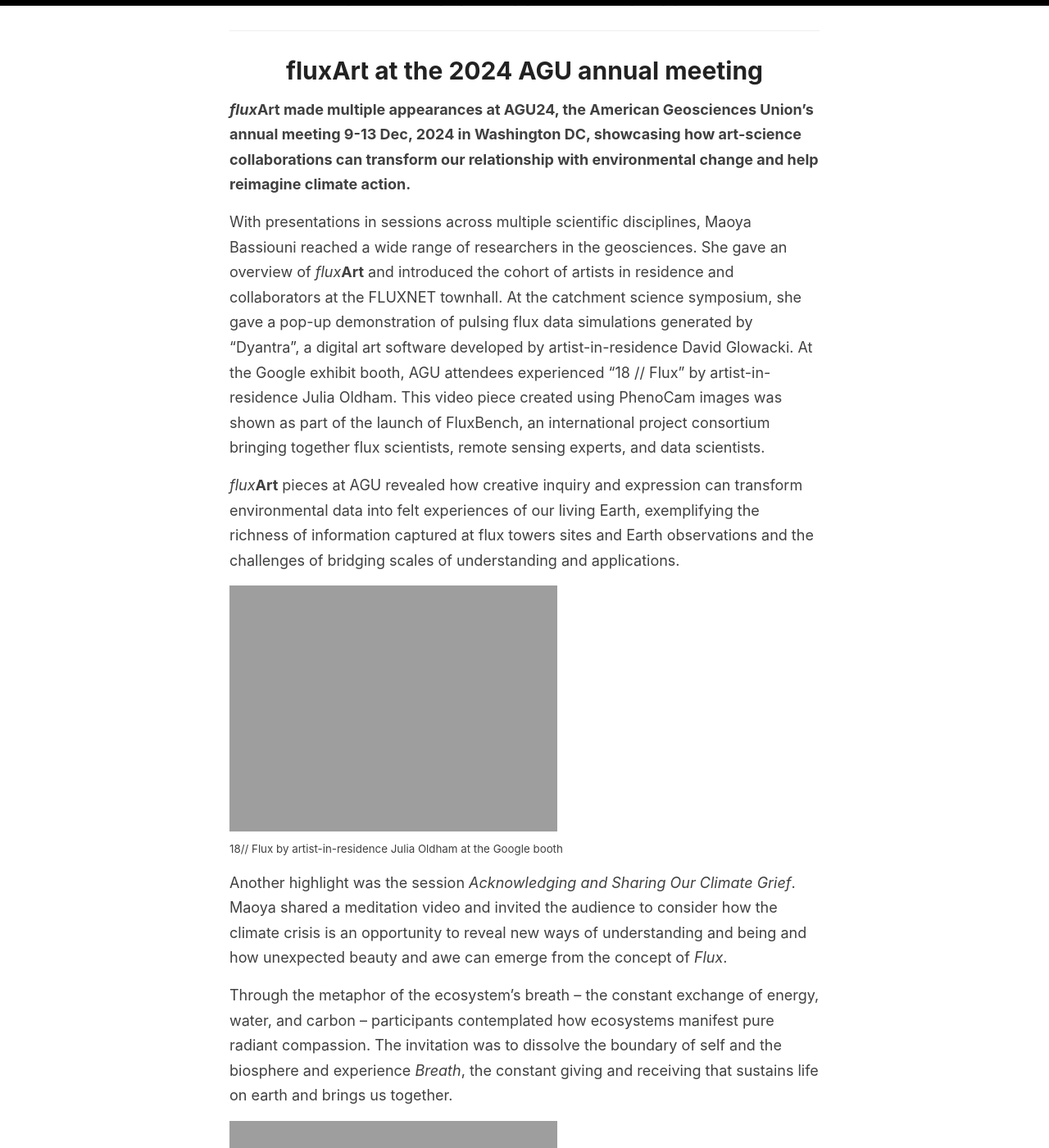
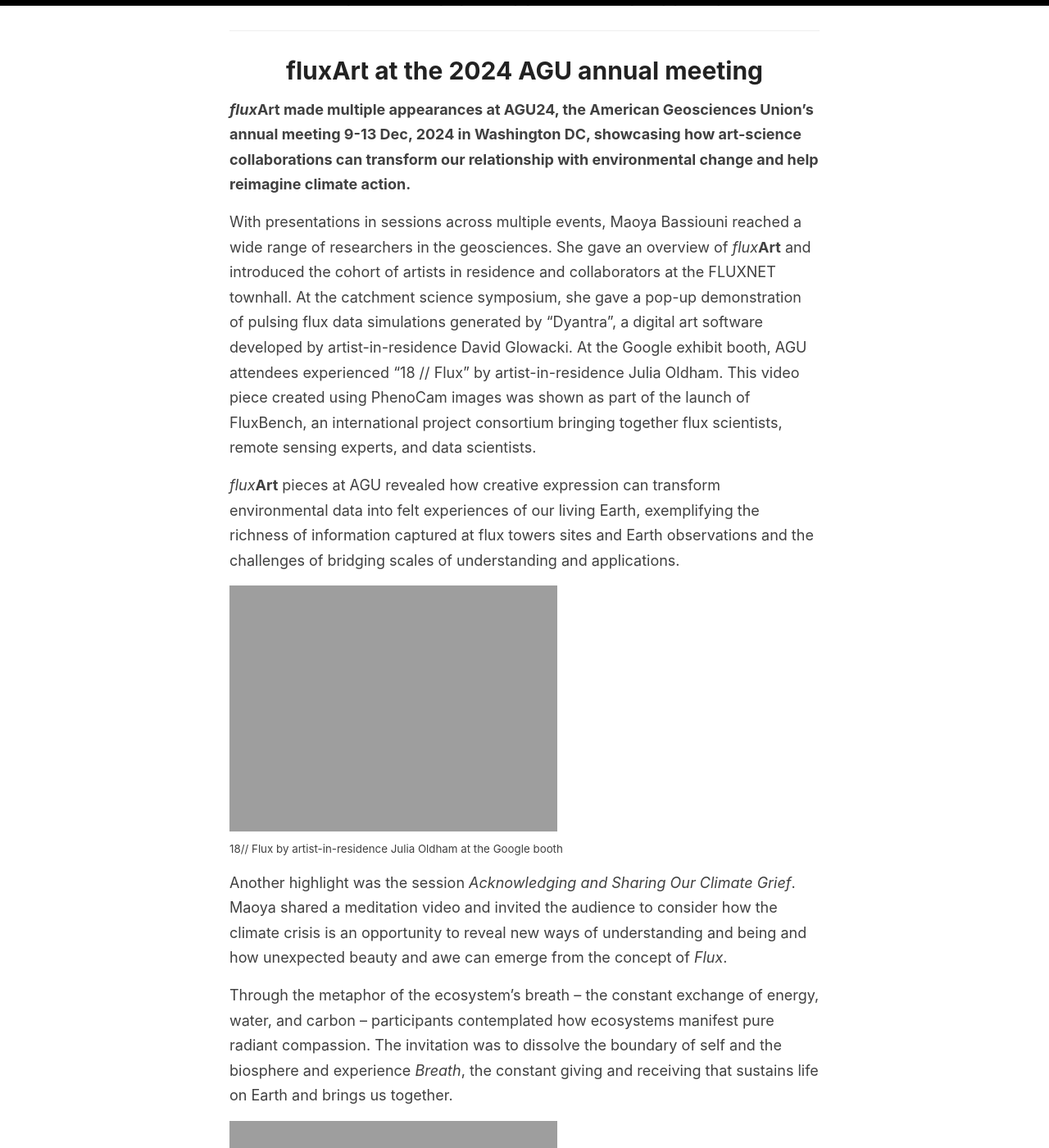
Before and after one commit to fluxnetart/fluxnetart.github.io, a Jekyll site: the page built from _posts/2024-12-11-agumeeting.md, in a window 1280 px wide and 1400 px high, scrolled down 334 px. Shown: the whole window at 82% size. Built offline with Jekyll 4.4.1, drawn with Linux system fonts in a browser that asks for light colours.

Commit message:
small edit

```diff
--- a/_posts/2024-12-11-agumeeting.md
+++ b/_posts/2024-12-11-agumeeting.md
@@ -7,9 +7,9 @@ categories: news
 
 <b><i>flux</i><b>Art</b> made multiple appearances at AGU24, the American Geosciences Union’s annual meeting 9-13 Dec, 2024 in Washington DC, showcasing how art-science collaborations can transform our relationship with environmental change and help reimagine climate action.</b>
 
-With presentations in sessions across multiple scientific disciplines, Maoya Bassiouni reached a wide range of researchers in the geosciences. She gave an overview of <i>flux</i><b>Art</b> and introduced the cohort of artists in residence and collaborators at the FLUXNET townhall. At the catchment science symposium, she gave a pop-up demonstration of pulsing flux data simulations generated by “Dyantra”, a digital art software developed by artist-in-residence David Glowacki. At the Google exhibit booth, AGU attendees experienced “18 // Flux” by artist-in-residence Julia Oldham. This video piece created using PhenoCam images was shown as part of the launch of FluxBench, an international project consortium bringing together flux scientists, remote sensing experts, and data scientists.
+With presentations in sessions across multiple events, Maoya Bassiouni reached a wide range of researchers in the geosciences. She gave an overview of <i>flux</i><b>Art</b> and introduced the cohort of artists in residence and collaborators at the FLUXNET townhall. At the catchment science symposium, she gave a pop-up demonstration of pulsing flux data simulations generated by “Dyantra”, a digital art software developed by artist-in-residence David Glowacki. At the Google exhibit booth, AGU attendees experienced “18 // Flux” by artist-in-residence Julia Oldham. This video piece created using PhenoCam images was shown as part of the launch of FluxBench, an international project consortium bringing together flux scientists, remote sensing experts, and data scientists.
 
-<i>flux</i><b>Art</b> pieces at AGU revealed how creative inquiry and expression can transform environmental data into felt experiences of our living Earth, exemplifying the richness of information captured at flux towers sites and Earth observations and the challenges of bridging scales of understanding and applications.
+<i>flux</i><b>Art</b> pieces at AGU revealed how creative expression can transform environmental data into felt experiences of our living Earth, exemplifying the richness of information captured at flux towers sites and Earth observations and the challenges of bridging scales of understanding and applications.
 
 <figure>
 	<img src="https://fluxnetart.github.io/images/agu_julia.png">
@@ -18,7 +18,7 @@ With presentations in sessions across multiple scientific disciplines, Maoya Bas
 
 Another highlight was the session <i>Acknowledging and Sharing Our Climate Grief</i>. Maoya shared a meditation video and invited the audience to consider how the climate crisis is an opportunity to reveal new ways of understanding and being and how unexpected beauty and awe can emerge from the concept of <i>Flux</i>.
 
-Through the metaphor of the ecosystem’s breath – the constant exchange of energy, water, and carbon – participants contemplated how ecosystems manifest pure radiant compassion. The invitation was to dissolve the boundary of self and the biosphere and experience <i>Breath</i>, the constant giving and receiving that sustains life on earth and brings us together.
+Through the metaphor of the ecosystem’s breath – the constant exchange of energy, water, and carbon – participants contemplated how ecosystems manifest pure radiant compassion. The invitation was to dissolve the boundary of self and the biosphere and experience <i>Breath</i>, the constant giving and receiving that sustains life on Earth and brings us together.
 
 <figure>
 	<img src="https://fluxnetart.github.io/images/agu_maoya.png">
```
